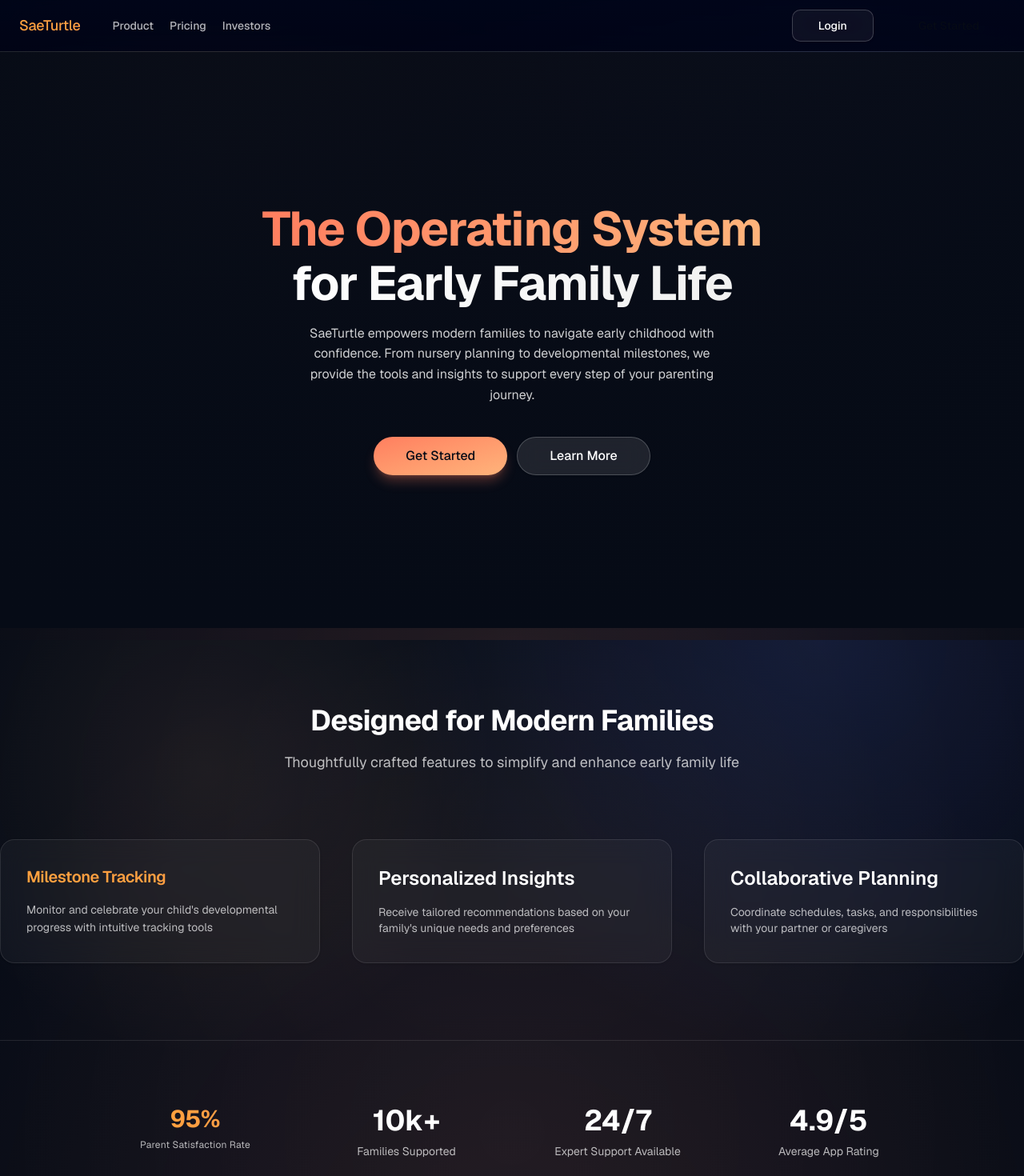
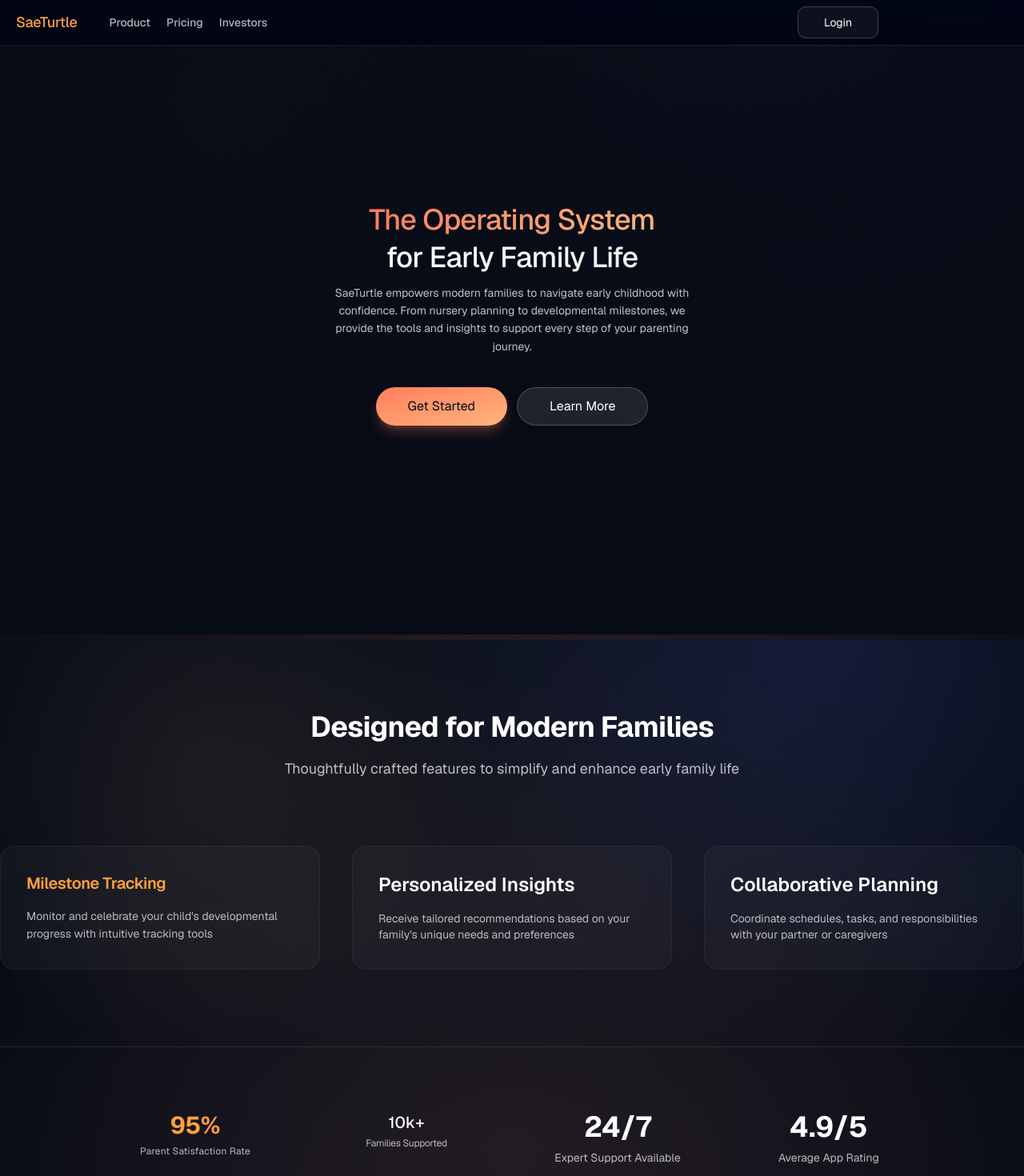
Before and after one commit to M4G3LL4N0/saeturtle, a Next.js app: page / in a window 1280 px wide. Shown: the top 1470 px of the page at 80% size. Built offline with nearby package versions, Linux system fonts and the light colour scheme.

Commit message:
refactor: improve typography, spacing and component styling system
Co-authored-by: aider (openrouter/deepseek/deepseek-chat) <aider@aider.chat>

```diff
--- a/src/components/layout/site-header.tsx
+++ b/src/components/layout/site-header.tsx
@@ -4,8 +4,8 @@ import { cn } from "@/lib/utils"
 
 export function SiteHeader() {
   return (
-    <header className="sticky top-0 z-50 w-full border-b border-white/10 bg-[linear-gradient(180deg,oklch(0.12_0.05_260/0.98),oklch(0.11_0.05_260/0.96))] bg-clip-padding backdrop-blur-xl supports-[backdrop-filter]:bg-[linear-gradient(180deg,oklch(0.12_0.05_260/0.92),oklch(0.11_0.05_260/0.88))]">
-      <div className="container flex h-16 items-center justify-between px-6">
+    <header className="sticky top-0 z-50 w-full border-b border-white/5 bg-[linear-gradient(180deg,oklch(0.12_0.04_260/0.95),oklch(0.11_0.04_260/0.93))] bg-clip-padding backdrop-blur-xl">
+      <div className="container flex h-14 items-center justify-between px-5">
         <div className="flex items-center gap-10">
           <Link href="/" className="flex items-center">
             <span className="font-display text-lg font-medium tracking-tight bg-[linear-gradient(90deg,oklch(0.85_0.2_50),oklch(0.82_0.18_52))] bg-clip-text text-transparent">
--- a/src/components/marketing/hero-section.tsx
+++ b/src/components/marketing/hero-section.tsx
@@ -11,17 +11,17 @@ export function HeroSection() {
       <div className="absolute inset-0 -z-10 bg-[linear-gradient(to_bottom,rgba(6,11,22,0.9),rgba(6,11,22,1))]" />
       <div className="absolute inset-0 -z-15 bg-[radial-gradient(circle_at_center,rgba(255,255,255,0.02),transparent)]" />
 
-      <div className="container flex min-h-[calc(100vh-80px)] flex-col items-center justify-center py-24 text-center">
-        <div className="flex flex-col items-center max-w-2xl gap-5">
-          <h1 className="font-display text-4xl font-bold tracking-tight sm:text-5xl md:text-6xl">
+      <div className="container flex min-h-[calc(100vh-4rem)] flex-col items-center justify-center py-16 text-center pb-32">
+        <div className="flex flex-col items-center max-w-md gap-3">
+          <h1 className="font-display text-3xl/[1.15] font-medium tracking-tight md:text-4xl/[1.15]">
             <span className="block bg-[linear-gradient(90deg,#ff7e5f,#feb47b)] bg-clip-text text-transparent">
               The Operating System
             </span>
-            <span className="block mt-2 bg-[linear-gradient(90deg,#ffffff,#f0f0f0)] bg-clip-text text-transparent">
+            <span className="block mt-1.5 bg-[linear-gradient(90deg,#ffffff,#f0f0f0)] bg-clip-text text-transparent">
               for Early Family Life
             </span>
           </h1>
-          <p className="max-w-[32rem] text-base leading-relaxed text-white/80">
+          <p className="max-w-md text-sm leading-relaxed text-white/75">
             SaeTurtle empowers modern families to navigate early childhood with confidence. From nursery planning to developmental milestones, we provide the tools and insights to support every step of your parenting journey.
           </p>
         </div>
--- a/src/components/marketing/stats-strip.tsx
+++ b/src/components/marketing/stats-strip.tsx
@@ -12,8 +12,8 @@ export function StatsStrip() {
             </span>
           </div>
           <div className="flex flex-col items-center">
-            <span className="font-heading text-4xl font-bold">10k+</span>
-            <span className="mt-2 text-center text-sm text-muted-foreground">
+            <span className="font-heading text-xl font-medium">10k+</span>
+            <span className="mt-1 tracking-tight text-center text-xs text-muted-foreground">
               Families Supported
             </span>
           </div>
--- a/src/components/ui/button.tsx
+++ b/src/components/ui/button.tsx
@@ -5,12 +5,12 @@ import { cva, type VariantProps } from "class-variance-authority"
 import { cn } from "@/lib/utils"
 
 const buttonVariants = cva(
-  "inline-flex items-center justify-center whitespace-nowrap rounded-full text-sm font-medium transition-all disabled:pointer-events-none disabled:opacity-50 focus-visible:outline-none focus-visible:ring-2 focus-visible:ring-ring/30",
+  "inline-flex items-center justify-center whitespace-nowrap rounded-full text-sm font-normal transition-all disabled:pointer-events-none disabled:opacity-50 focus-visible:border-[1.5px] focus-visible:border-foreground/15",
   {
     variants: {
       variant: {
         default:
-          "bg-gradient-to-br from-[#ff7e5f] to-[#feb47b] text-primary-foreground shadow-sm hover:shadow-md transition-all duration-200 hover:brightness-105",
+          "bg-gradient-to-br from-[#ff7e5f]/95 to-[#feb47b]/95 text-primary-foreground hover:from-[#ff7e5f] hover:to-[#feb47b] transition-all hover:scale-[1.02]",
         destructive:
           "bg-gradient-to-br from-[#ff4444] to-[#ff6b6b] text-white shadow-md hover:from-[#ff5555] hover:to-[#ff7a7a] hover:shadow-destructive/20 hover:translate-y-[-1px] transition-all",
         outline:
--- a/src/components/ui/card.tsx
+++ b/src/components/ui/card.tsx
@@ -13,9 +13,9 @@ function Card({
       data-slot="card"
       data-size={size}
       className={cn(
-        "group/card flex flex-col gap-4 overflow-hidden rounded-xl backdrop-blur-lg border border-white/10 shadow-sm py-6 text-sm text-card-foreground transition-all",
-        "hover:shadow-md hover:border-white/15",
-        "data-[variant=default]:bg-[rgba(255,255,255,0.04)] data-[variant=default]:hover:bg-[rgba(255,255,255,0.06)]",
+        "group/card flex flex-col gap-3 overflow-hidden rounded-xl backdrop-blur-lg border border-white/5 shadow-sm py-5 px-6 text-sm text-card-foreground transition-all",
+        "hover:border-white/10",
+        "data-[variant=default]:bg-[rgba(255,255,255,0.03)] data-[variant=default]:hover:bg-[rgba(255,255,255,0.04)]",
         "data-[variant=elevated]:bg-[rgba(255,255,255,0.06)] data-[variant=elevated]:hover:bg-[rgba(255,255,255,0.08)]",
         "data-[variant=gradient]:bg-[linear-gradient(135deg,rgba(255,126,95,0.04),rgba(255,180,120,0.02))] data-[variant=gradient]:hover:bg-[linear-gradient(135deg,rgba(255,126,95,0.06),rgba(255,180,120,0.04))]",
         "has-data-[slot=card-footer]:pb-0 has-[>img:first-child]:pt-0",
```
